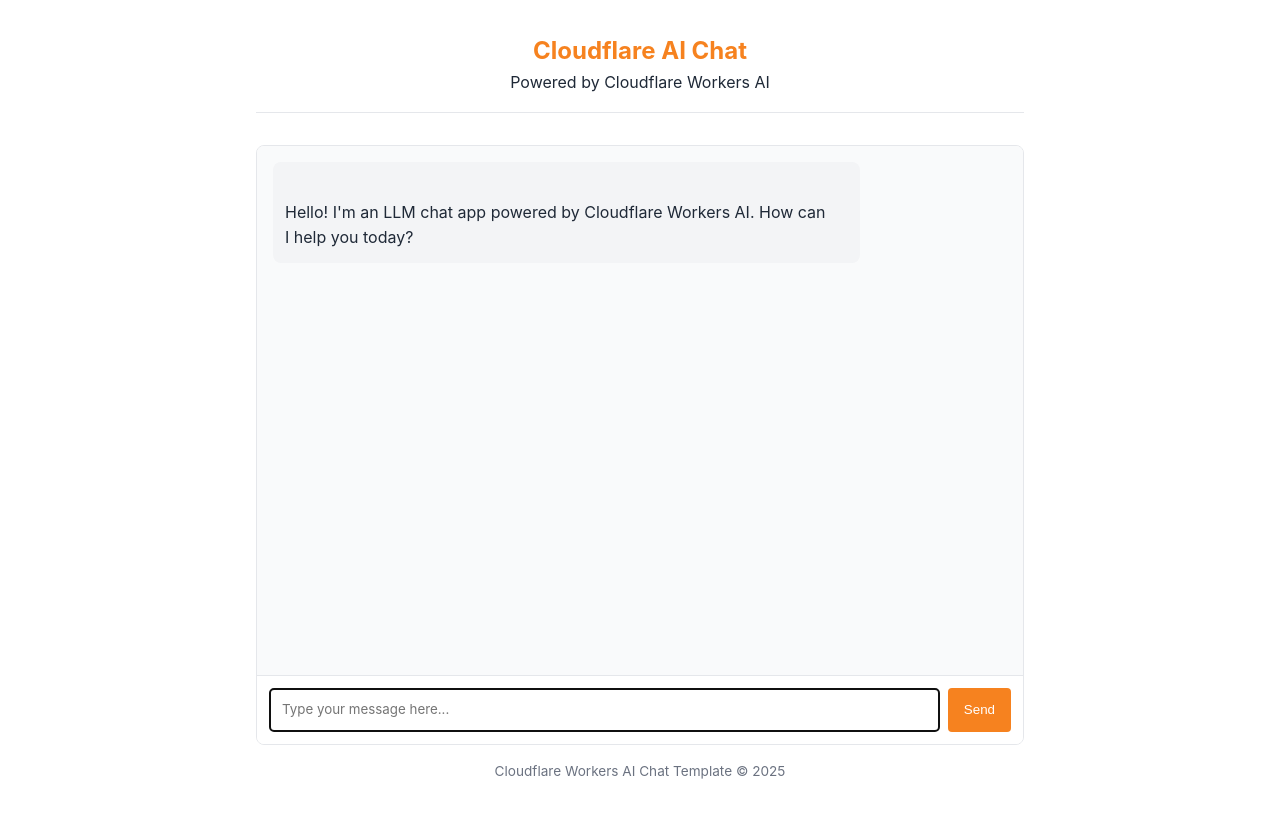
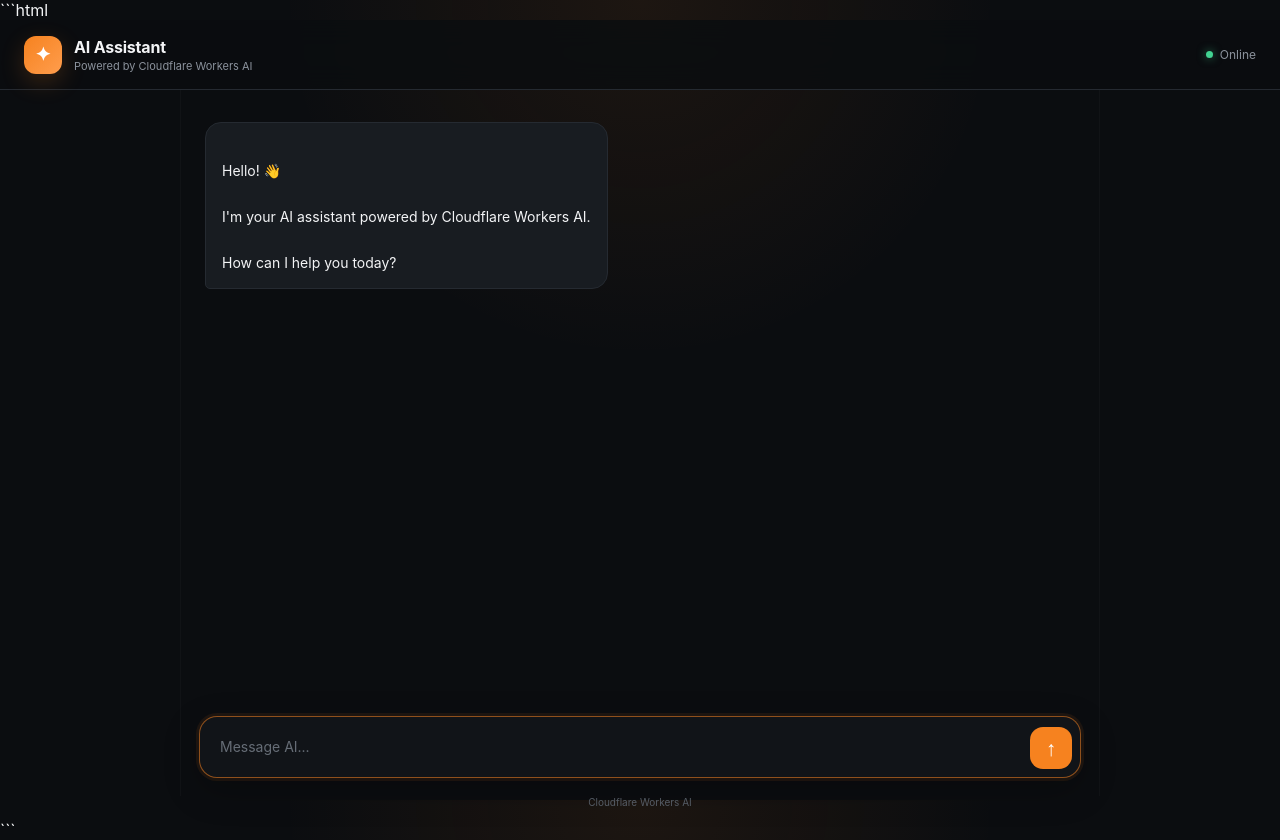
Before and after one commit to matinmok/chat-ai, a website: page public/index.html in a window 1280 px wide. Before the commit the page ends 800 px from the top, so only its background shows below. Drawn offline with Linux system fonts and the light colour scheme.

Commit message:
Update index.html

````diff
--- a/public/index.html
+++ b/public/index.html
@@ -1,19 +1,29 @@
+```html
 <!doctype html>
 <html lang="en">
 <head>
 	<meta charset="UTF-8" />
 	<meta name="viewport" content="width=device-width, initial-scale=1.0" />
-		<title>LLM Chat App</title>
+
+	<title>AI Chat</title>
+
 	<style>
 		:root {
-				--primary-color: #f6821f;
-				--primary-hover: #e67e22;
-				--light-bg: #f9fafb;
-				--border-color: #e5e7eb;
-				--text-color: #1f2937;
-				--text-light: #6b7280;
-				--user-msg-bg: #fff2e6;
-				--assistant-msg-bg: #f3f4f6;
+			--primary: #f6821f;
+			--primary-hover: #e87512;
+
+			--bg: #0b0d10;
+			--surface: #111418;
+			--surface-2: #171b20;
+			--border: #252a31;
+
+			--text: #f3f4f6;
+			--text-muted: #8b929c;
+
+			--user-bg: #f6821f;
+			--assistant-bg: #181c21;
+
+			--radius: 16px;
 		}
 
 		* {
@@ -22,162 +32,627 @@
 			padding: 0;
 		}
 
+		html,
+		body {
+			width: 100%;
+			height: 100%;
+		}
+
 		body {
 			font-family:
-					-apple-system, BlinkMacSystemFont, "Segoe UI", Roboto, Oxygen, Ubuntu,
-					Cantarell, sans-serif;
-				line-height: 1.6;
-				color: var(--text-color);
-				max-width: 800px;
-				margin: 0 auto;
-				padding: 1rem;
+				-apple-system,
+				BlinkMacSystemFont,
+				"Segoe UI",
+				Roboto,
+				Helvetica,
+				Arial,
+				sans-serif;
+
+			background:
+				radial-gradient(
+					circle at top,
+					rgba(246, 130, 31, 0.08),
+					transparent 35%
+				),
+				var(--bg);
+
+			color: var(--text);
+			overflow: hidden;
 		}
 
-			header {
-				text-align: center;
-				margin-bottom: 2rem;
-				padding: 1rem 0;
-				border-bottom: 1px solid var(--border-color);
+		/* =========================
+		   APP
+		========================= */
+
+		.app {
+			width: 100%;
+			height: 100vh;
+
+			display: flex;
+			flex-direction: column;
 		}
 
-			h1 {
-				font-size: 1.5rem;
-				color: var(--primary-color);
+		/* =========================
+		   HEADER
+		========================= */
+
+		header {
+			height: 70px;
+			flex-shrink: 0;
+
+			display: flex;
+			align-items: center;
+			justify-content: space-between;
+
+			padding: 0 24px;
+
+			border-bottom: 1px solid var(--border);
+			background: rgba(11, 13, 16, 0.85);
+
+			backdrop-filter: blur(14px);
+			-webkit-backdrop-filter: blur(14px);
+		}
+
+		.brand {
+			display: flex;
+			align-items: center;
+			gap: 12px;
+		}
+
+		.logo {
+			width: 38px;
+			height: 38px;
+
+			display: flex;
+			align-items: center;
+			justify-content: center;
+
+			border-radius: 12px;
+
+			background: linear-gradient(
+				135deg,
+				var(--primary),
+				#ff9d4d
+			);
+
+			color: white;
+			font-size: 19px;
+			font-weight: 700;
+
+			box-shadow:
+				0 8px 25px rgba(246, 130, 31, 0.2);
+		}
+
+		.brand-text h1 {
+			font-size: 16px;
+			font-weight: 650;
+			letter-spacing: -0.2px;
+		}
+
+		.brand-text p {
+			margin-top: 2px;
+
+			font-size: 11px;
+			color: var(--text-muted);
+		}
+
+		.status {
+			display: flex;
+			align-items: center;
+			gap: 7px;
+
+			font-size: 12px;
+			color: var(--text-muted);
+		}
+
+		.status-dot {
+			width: 7px;
+			height: 7px;
+
+			border-radius: 50%;
+			background: #42d392;
+
+			box-shadow: 0 0 10px rgba(66, 211, 146, 0.6);
+		}
+
+		/* =========================
+		   MAIN CHAT
+		========================= */
+
+		.chat-wrapper {
+			flex: 1;
+
+			width: 100%;
+			max-width: 920px;
+
+			margin: 0 auto;
+
+			display: flex;
+			flex-direction: column;
+
+			min-height: 0;
 		}
 
 		.chat-container {
+			flex: 1;
+
 			display: flex;
 			flex-direction: column;
-				height: calc(100vh - 200px);
-				min-height: 400px;
-				border: 1px solid var(--border-color);
-				border-radius: 8px;
-				overflow: hidden;
+
+			min-height: 0;
+
+			border-left: 1px solid rgba(255, 255, 255, 0.025);
+			border-right: 1px solid rgba(255, 255, 255, 0.025);
 		}
+
+		/* =========================
+		   MESSAGES
+		========================= */
 
 		.chat-messages {
 			flex: 1;
+
 			overflow-y: auto;
-				padding: 1rem;
-				background-color: var(--light-bg);
+
+			padding: 32px 24px 20px;
+
+			scroll-behavior: smooth;
+		}
+
+		.chat-messages::-webkit-scrollbar {
+			width: 6px;
+		}
+
+		.chat-messages::-webkit-scrollbar-track {
+			background: transparent;
+		}
+
+		.chat-messages::-webkit-scrollbar-thumb {
+			background: #292e35;
+			border-radius: 10px;
 		}
 
 		.message {
-				margin-bottom: 1rem;
-				padding: 0.75rem;
-				border-radius: 8px;
-				max-width: 80%;
+			display: flex;
+			flex-direction: column;
+
+			width: fit-content;
+			max-width: min(78%, 680px);
+
+			margin-bottom: 18px;
+
+			padding: 13px 16px;
+
+			border-radius: var(--radius);
+
+			font-size: 14px;
+			line-height: 1.65;
+
+			animation: messageIn 0.2s ease-out;
+		}
+
+		@keyframes messageIn {
+			from {
+				opacity: 0;
+				transform: translateY(5px);
+			}
+
+			to {
+				opacity: 1;
+				transform: translateY(0);
+			}
 		}
 
 		.message p {
 			white-space: pre-line;
-				margin: 0;
 			overflow-wrap: anywhere;
 		}
 
 		.user-message {
-				background-color: var(--user-msg-bg);
-				align-self: flex-end;
 			margin-left: auto;
+
+			background: var(--user-bg);
+			color: white;
+
+			border-bottom-right-radius: 5px;
+
+			box-shadow:
+				0 8px 25px rgba(246, 130, 31, 0.12);
 		}
 
 		.assistant-message {
-				background-color: var(--assistant-msg-bg);
-				align-self: flex-start;
+			margin-right: auto;
+
+			background: var(--assistant-bg);
+
+			border: 1px solid var(--border);
+
+			color: var(--text);
+
+			border-bottom-left-radius: 5px;
 		}
 
+		/* =========================
+		   TYPING
+		========================= */
+
+		.typing-indicator {
+			display: none;
+
+			align-items: center;
+			gap: 5px;
+
+			width: fit-content;
+
+			margin: 0 24px 12px;
+			padding: 10px 14px;
+
+			border-radius: 12px;
+
+			background: var(--assistant-bg);
+			border: 1px solid var(--border);
+
+			color: var(--text-muted);
+
+			font-size: 12px;
+		}
+
+		.typing-indicator.visible {
+			display: flex;
+		}
+
+		.typing-indicator::after {
+			content: "";
+
+			width: 5px;
+			height: 5px;
+
+			border-radius: 50%;
+
+			background: var(--primary);
+
+			box-shadow:
+				8px 0 0 rgba(246, 130, 31, 0.6),
+				16px 0 0 rgba(246, 130, 31, 0.3);
+
+			animation: dots 1.2s infinite;
+		}
+
+		@keyframes dots {
+			0% {
+				opacity: 0.3;
+			}
+
+			50% {
+				opacity: 1;
+			}
+
+			100% {
+				opacity: 0.3;
+			}
+		}
+
+		/* =========================
+		   INPUT
+		========================= */
+
 		.message-input {
+			padding: 12px 18px 18px;
+
+			background:
+				linear-gradient(
+					to top,
+					var(--bg) 75%,
+					transparent
+				);
+		}
+
+		.input-box {
 			display: flex;
-				padding: 0.75rem;
-				border-top: 1px solid var(--border-color);
-				background-color: white;
+			align-items: flex-end;
+
+			padding: 8px;
+
+			background: var(--surface);
+
+			border: 1px solid var(--border);
+
+			border-radius: 18px;
+
+			box-shadow:
+				0 12px 35px rgba(0, 0, 0, 0.25);
+
+			transition:
+				border-color 0.2s,
+				box-shadow 0.2s;
+		}
+
+		.input-box:focus-within {
+			border-color: rgba(246, 130, 31, 0.55);
+
+			box-shadow:
+				0 0 0 3px rgba(246, 130, 31, 0.08),
+				0 12px 35px rgba(0, 0, 0, 0.25);
 		}
 
 		#user-input {
 			flex: 1;
-				padding: 0.75rem;
-				border: 1px solid var(--border-color);
-				border-radius: 4px;
+
+			width: 100%;
+
+			padding: 11px 12px;
+
+			background: transparent;
+
+			border: none;
+			outline: none;
+
+			color: var(--text);
+
 			font-family: inherit;
+			font-size: 14px;
+
+			line-height: 1.5;
+
 			resize: none;
+
 			min-height: 44px;
+			max-height: 150px;
+		}
+
+		#user-input::placeholder {
+			color: #666d76;
+		}
+
+		/* =========================
+		   SEND BUTTON
+		========================= */
+
+		#send-button {
+			width: 42px;
+			height: 42px;
+
+			flex-shrink: 0;
+
+			display: flex;
+			align-items: center;
+			justify-content: center;
+
+			margin-left: 5px;
+
+			background: var(--primary);
+
+			color: white;
+
+			border: none;
+			border-radius: 13px;
+
+			cursor: pointer;
+
+			font-size: 0;
+
+			transition:
+				transform 0.15s,
+				background 0.2s,
+				opacity 0.2s;
+		}
+
+		#send-button::before {
+			content: "↑";
+
+			font-size: 21px;
+			font-weight: 500;
+
+			line-height: 1;
+		}
+
+		#send-button:hover {
+			background: var(--primary-hover);
+			transform: translateY(-1px);
+		}
+
+		#send-button:active {
+			transform: scale(0.95);
+		}
+
+		#send-button:disabled {
+			background: #343941;
+			color: #777e87;
+
+			cursor: not-allowed;
+
+			transform: none;
+		}
+
+		/* =========================
+		   FOOTER
+		========================= */
+
+		footer {
+			text-align: center;
+
+			padding: 0 0 12px;
+
+			font-size: 10px;
+
+			color: #555c65;
+		}
+
+		/* =========================
+		   MOBILE
+		========================= */
+
+		@media (max-width: 600px) {
+
+			header {
+				height: 62px;
+
+				padding: 0 15px;
+			}
+
+			.logo {
+				width: 34px;
+				height: 34px;
+
+				border-radius: 10px;
+			}
+
+			.brand-text h1 {
+				font-size: 14px;
+			}
+
+			.brand-text p {
+				font-size: 10px;
+			}
+
+			.status {
+				font-size: 10px;
+			}
+
+			.chat-messages {
+				padding: 22px 14px 15px;
+			}
+
+			.message {
+				max-width: 88%;
+
+				padding: 11px 13px;
+
+				font-size: 13px;
+
+				border-radius: 14px;
+			}
+
+			.typing-indicator {
+				margin-left: 14px;
+				margin-right: 14px;
+			}
+
+			.message-input {
+				padding: 8px 10px 10px;
+			}
+
+			.input-box {
+				border-radius: 16px;
+			}
+
+			#user-input {
+				font-size: 13px;
 			}
 
 			#send-button {
-				margin-left: 0.5rem;
-				padding: 0 1rem;
-				background-color: var(--primary-color);
-				color: white;
-				border: none;
-				border-radius: 4px;
-				cursor: pointer;
-				transition: background-color 0.2s;
-			}
+				width: 40px;
+				height: 40px;
 
-			#send-button:hover {
-				background-color: var(--primary-hover);
-			}
-
-			#send-button:disabled {
-				background-color: var(--text-light);
-				cursor: not-allowed;
-			}
-
-			.typing-indicator {
-				display: none;
-				font-style: italic;
-				color: var(--text-light);
-				padding: 1rem;
-			}
-
-			.typing-indicator.visible {
-				display: block;
+				border-radius: 12px;
 			}
 
 			footer {
-				margin-top: 1rem;
-				text-align: center;
-				font-size: 0.85rem;
-				color: var(--text-light);
+				display: none;
+			}
 		}
 	</style>
 </head>
+
 <body>
+
+	<div class="app">
+
+		<!-- Header -->
 		<header>
-			<h1>Cloudflare AI Chat</h1>
+
+			<div class="brand">
+
+				<div class="logo">
+					✦
+				</div>
+
+				<div class="brand-text">
+					<h1>AI Assistant</h1>
 					<p>Powered by Cloudflare Workers AI</p>
+				</div>
+
+			</div>
+
+			<div class="status">
+				<span class="status-dot"></span>
+				Online
+			</div>
+
 		</header>
 
+
+		<!-- Chat -->
+		<main class="chat-wrapper">
+
 			<div class="chat-container">
-			<div id="chat-messages" class="chat-messages">
+
+				<div
+					id="chat-messages"
+					class="chat-messages"
+				>
+
 					<div class="message assistant-message">
+
 						<p>
-						Hello! I'm an LLM chat app powered by Cloudflare Workers AI. How can
-						I help you today?
+							Hello! 👋
+
+							I'm your AI assistant powered by Cloudflare Workers AI.
+
+							How can I help you today?
 						</p>
-				</div>
+
 					</div>
 
-			<div class="typing-indicator" id="typing-indicator">
-				AI is thinking...
 				</div>
 
+
+				<div
+					class="typing-indicator"
+					id="typing-indicator"
+				>
+					AI is thinking
+				</div>
+
+
+				<!-- Input -->
 				<div class="message-input">
+
+					<div class="input-box">
+
 						<textarea
 							id="user-input"
-					placeholder="Type your message here..."
+							placeholder="Message AI..."
 							rows="1"
 							autofocus
 						></textarea>
-				<button id="send-button">Send</button>
-			</div>
+
+						<button
+							id="send-button"
+							aria-label="Send message"
+						>
+							Send
+						</button>
+
 					</div>
 
+				</div>
+
+			</div>
+
+		</main>
+
+
 		<footer>
-			<p>Cloudflare Workers AI Chat Template &copy; 2025</p>
+			Cloudflare Workers AI
 		</footer>
+
+	</div>
+
 
 	<!-- Chat app script -->
 	<script src="chat.js"></script>
+
 </body>
 </html>
+```
````
Lines whose indentation alone changed are shown as unchanged.
